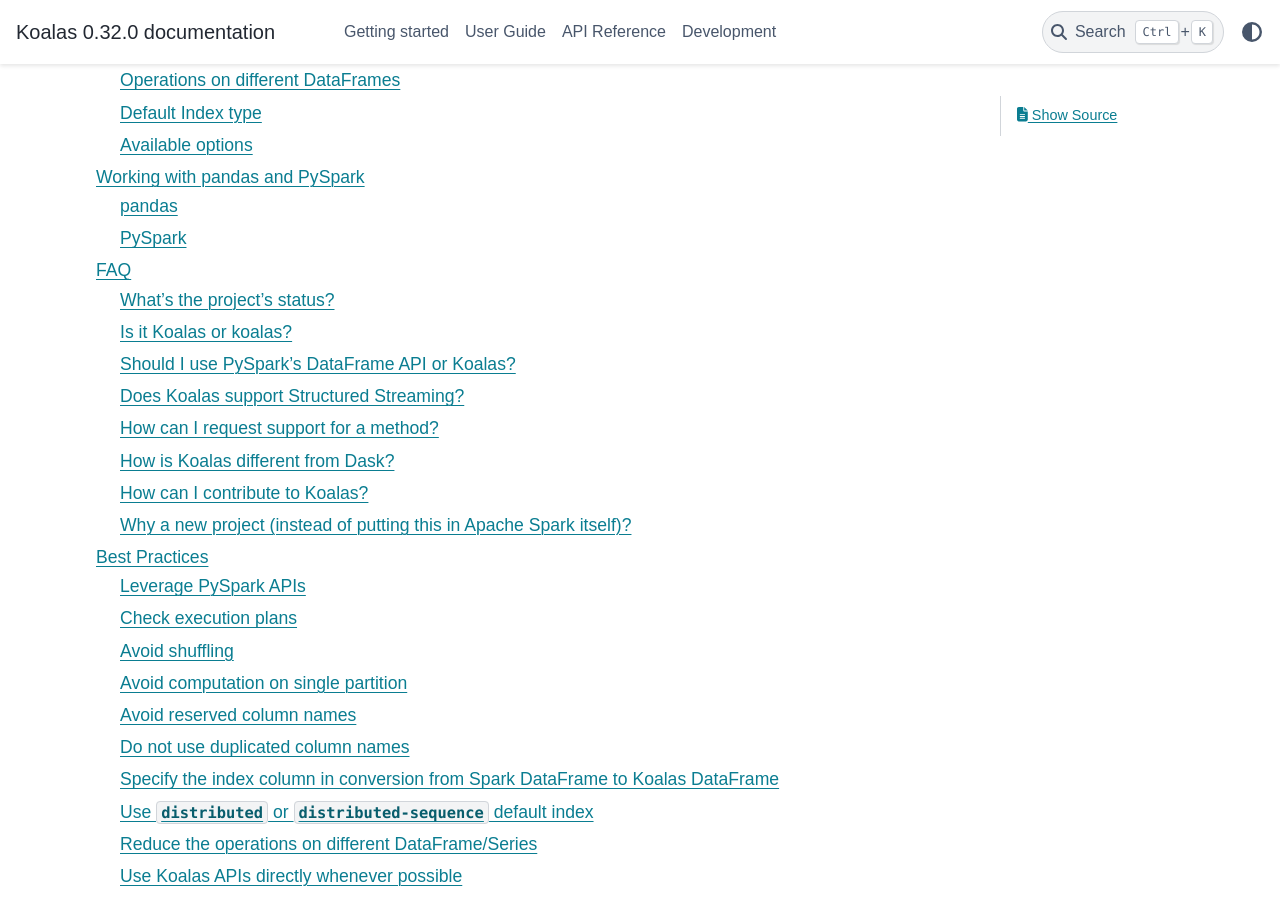
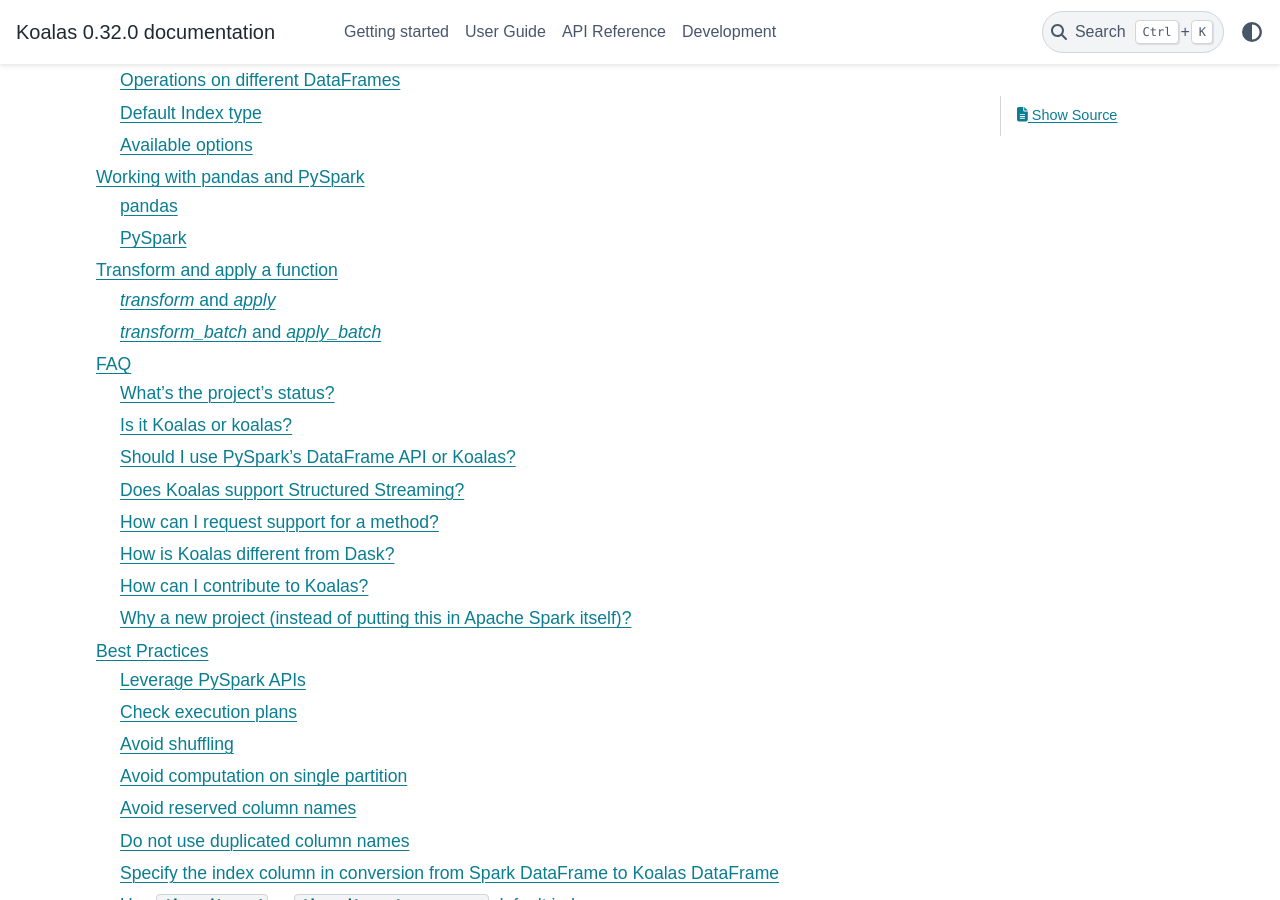
Before and after one commit to databricks/koalas, a Sphinx documentation site: the page built from docs/source/index.rst, in a window 1280 px wide and 900 px high, scrolled down 1122 px. Built offline with Sphinx 7.4.7 and the PyData theme 0.15.4, drawn with Linux system fonts in a browser that asks for light colours; pages that are not in the unit, such as notebooks, are missing from menus; the version number is read from the project's files by our own code; some of the changed lines change nothing that is shown.

Commit message:
Add user guide for transform and apply in documentation (#1444)
![Screen Shot 2020-04-23 at 7 02 43 PM](https://user-images.githubusercontent.com/6477701/80086730-1a888f80-8595-11ea-9720-241a2afa156f.png)
![Screen Shot 2020-04-23 at 7 02 53 PM](https://user-images.githubusercontent.com/6477701/80086736-1bb9bc80-8595-11ea-95f1-50acd643348b.png)
![Screen Shot 2020-04-23 at 7 03 02 PM](https://user-images.githubusercontent.com/6477701/80086739-1c525300-8595-11ea-85b9-e02d4742bfae.png)

```diff
--- a/docs/source/user_guide/index.rst
+++ b/docs/source/user_guide/index.rst
@@ -7,5 +7,6 @@
 
     options
     pandas_pyspark
+    transform_apply
     faq
     best_practices
--- /dev/null
+++ b/docs/source/user_guide/transform_apply.rst
@@ -0,0 +1,120 @@
+==============================
+Transform and apply a function
+==============================
+
+.. NOTE: the images are stored at https://github.com/databricks/koalas/issues/1443. Feel free to edit and/or add.
+
+.. currentmodule:: databricks.koalas
+
+There are many APIs that allow users to apply a function against Koalas DataFrame such as
+:func:`DataFrame.transform`, :func:`DataFrame.apply`, :func:`DataFrame.transform_batch`,
+:func:`DataFrame.apply_batch`, :func:`Series.transform_batch`, etc. Each has a distinct
+purpose and works differently internally. This section describes several differences among
+them where users are confused often.
+
+`transform` and `apply`
+-----------------------
+
+The main difference between :func:`DataFrame.transform` and :func:`DataFrame.apply` is that the former requires
+to return the same length of the input and the latter does not require this. See the example below:
+
+.. code-block:: python
+
+   >>> import databricks.koalas as ks
+   >>> kdf = ks.DataFrame({'a': [1,2,3], 'b':[4,5,6]})
+   >>> def pandas_plus(pser):
+   ...     return pser + 1  # should always return the same length as input.
+   ...
+   >>> kdf.transform(pandas_plus)
+
+.. code-block:: python
+
+   >>> import databricks.koalas as ks
+   >>> kdf = ks.DataFrame({'a': [1,2,3], 'b':[5,6,7]})
+   >>> def pandas_plus(pser):
+   ...     return pser[pser % 2 == 1]  # should always return the same length as input.
+   ...
+   >>> kdf.apply(pandas_plus)
+
+In this case, each function takes a pandas Series, and Koalas computes the functions in a distributed manner as below.
+
+.. image:: https://user-images.githubusercontent.com/6477701/80076790-a1cf0680-8587-11ea-8b08-8dc694071ba0.png
+  :alt: transform and apply
+  :align: center
+  :width: 550
+
+In case of 'column' axis, the function takes each row as a pandas Seires.
+
+.. code-block:: python
+
+   >>> import databricks.koalas as ks
+   >>> kdf = ks.DataFrame({'a': [1,2,3], 'b':[4,5,6]})
+   >>> def pandas_plus(pser):
+   ...     return sum(pser)  # allow arbitrary length
+   ...
+   >>> kdf.apply(pandas_plus, axis='columns')
+
+The example above calculates the summation of each row as a pandas Series. See below:
+
+.. image:: https://user-images.githubusercontent.com/6477701/80076898-c2975c00-8587-11ea-9b2c-69c9729e9294.png
+  :alt: apply axis
+  :align: center
+  :width: 600
+
+
+`transform_batch` and `apply_batch`
+-----------------------------------
+
+In :func:`DataFrame.transform_batch`, :func:`DataFrame.apply_batch`, :func:`Series.transform_batch`, etc., the `_batch`
+postfix means each chunk in Koalas DataFrame or Series. The APIs slice the Koalas DataFrame or Series, and
+then applies the given function with pandas DataFrame or Series as input and output. See the examples below:
+
+.. code-block:: python
+
+   >>> import databricks.koalas as ks
+   >>> kdf = ks.DataFrame({'a': [1,2,3], 'b':[4,5,6]})
+   >>> def pandas_plus(pdf):
+   ...     return pdf + 1  # should always return the same length as input.
+   ...
+   >>> kdf.transform_batch(pandas_plus)
+
+.. code-block:: python
+
+   >>> import databricks.koalas as ks
+   >>> kdf = ks.DataFrame({'a': [1,2,3], 'b':[4,5,6]})
+   >>> def pandas_plus(pdf):
+   ...     return pdf[pdf.a > 1]  # allow arbitrary length
+   ...
+   >>> kdf.apply_batch(pandas_plus)
+
+Note that :func:`DataFrame.transform_batch` has the length
+resctriction whereas :func:`DataFrame.apply_batch` is not, and :func:`DataFrame.transform_batch` can return a Series which
+can be usful to avoid a shuffle by the operations between different DataFrames, see also
+`Operations on different DataFrames <options.rst#operations-on-different-dataframes>`_ for more details.
+
+The functions in both examples take a pandas DataFrame as a chunk of Koalas DataFrame, and output a pandas DataFrame.
+Koalas combines the pandas DataFrames as a Koalas DataFrame.
+
+.. image:: https://user-images.githubusercontent.com/6477701/80076779-9f6cac80-8587-11ea-8c92-07d7b992733b.png
+  :alt: transform_batch and apply_batch in Frame
+  :align: center
+  :width: 650
+
+In case of :func:`Series.transform_batch`, it is also similar with :func:`DataFrame.transform_batch`; however, it takes
+a pandas Series as a chunk of Koalas Series.
+
+.. code-block:: python
+
+   >>> import databricks.koalas as ks
+   >>> kdf = ks.DataFrame({'a': [1,2,3], 'b':[4,5,6]})
+   >>> def pandas_plus(pser):
+   ...     return pser + 1  # should always return the same length as input.
+   ...
+   >>> kdf.a.transform_batch(pandas_plus)
+
+It can be illustrated as below.
+
+.. image:: https://user-images.githubusercontent.com/6477701/80076795-a3003380-8587-11ea-8b73-186e4047f8c0.png
+  :alt: transform_batch in Series
+  :width: 350
+  :align: center
```
